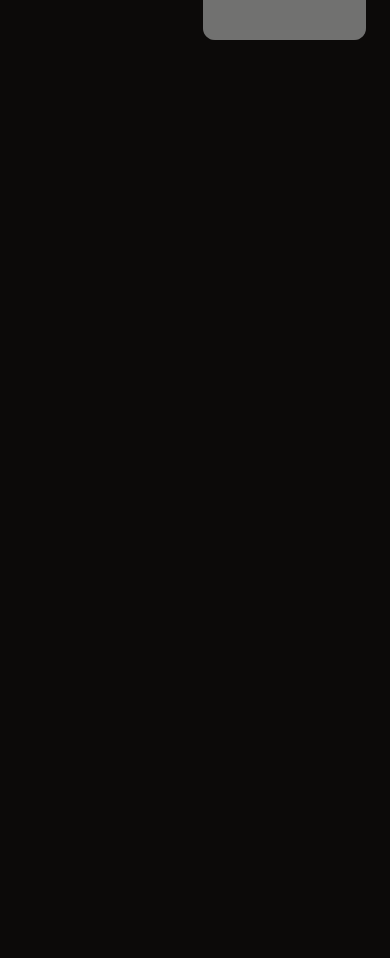
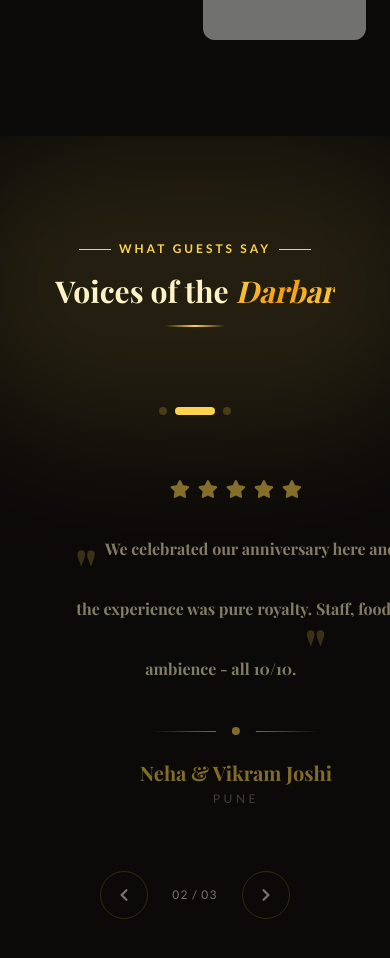
Before and after one commit to NIHHHHHHHHHHH/dum-chronicles, a Next.js app: page / in a window 390 px wide. Shown: the part 7880-8838 px from the top of the page. Before the commit the page ends 8016 px from the top, so only its background shows below. Built offline with nearby package versions, Linux system fonts and the light colour scheme; grey boxes are pictures that could not be loaded.

Commit message:
feat: add testimonials section with data

```diff
--- a/src/app/page.js
+++ b/src/app/page.js
@@ -4,6 +4,7 @@ import About from "@/components/About";
 import Menu from "@/components/Menu";
 import Specialities from "@/components/Specialities";
 import Ambience from "@/components/Ambience";
+import Testimonials from "@/components/Testimonials";
 
 
 export default function home(){
@@ -15,6 +16,7 @@ return(
      <Menu />
      <Specialities />
      <Ambience />
+     <Testimonials />
     </>
 );
 }
--- /dev/null
+++ b/src/components/Testimonials.jsx
@@ -0,0 +1,138 @@
+"use client";
+
+import { useState, useEffect, useCallback } from "react";
+import { motion, AnimatePresence } from "framer-motion";
+import { FaStar, FaChevronLeft, FaChevronRight } from "react-icons/fa";
+import { testimonials } from "@/data/restaurantData";
+import { SectionBadge } from "@/components/ui";
+
+export default function Testimonials() {
+  const [current, setCurrent] = useState(0);
+  const [direction, setDirection] = useState(1);
+
+  // wraps around using modulo so it loops infinitely
+  const go = useCallback((dir) => {
+    setDirection(dir);
+    setCurrent((prev) => (prev + dir + testimonials.length) % testimonials.length);
+  }, []);
+
+  useEffect(() => {
+    const timer = setInterval(() => go(1), 6000);
+    return () => clearInterval(timer);
+  }, [go]);
+
+  const t = testimonials[current];
+
+  return (
+    <section id="testimonials" className="relative min-h-screen flex flex-col justify-center overflow-hidden bg-bg">
+      <AnimatePresence mode="wait">
+        <motion.span
+          key={current}
+          initial={{ opacity: 0, scale: 1.1 }}
+          animate={{ opacity: 1, scale: 1 }}
+          exit={{ opacity: 0, scale: 0.95 }}
+          transition={{ duration: 0.8 }}
+          aria-hidden="true"
+          className="absolute inset-0 flex items-center justify-center pointer-events-none select-none font-display font-bold text-center"
+          style={{
+            fontSize: "clamp(5rem, 18vw, 16rem)",
+            color: "rgba(252,211,77,0.04)",
+            lineHeight: 1,
+            letterSpacing: "-0.04em",
+          }}
+        >
+          {t.name.split(" ")[0]}
+        </motion.span>
+      </AnimatePresence>
+
+      <div className="absolute top-0 left-1/2 -translate-x-1/2 w-125 h-75 rounded-full bg-accent/10 blur-3xl pointer-events-none" />
+
+      <div className="relative z-10 container-xl py-24">
+        <motion.div
+          initial={{ opacity: 0, y: 20 }}
+          whileInView={{ opacity: 1, y: 0 }}
+          viewport={{ once: true }}
+          className="text-center mb-20"
+        >
+          <SectionBadge>What Guests Say</SectionBadge>
+          <h2 className="font-display font-bold text-3xl xs:text-4xl lg:text-5xl">
+            Voices of the{" "}
+            <span className="text-gold-gradient italic">Darbar</span>
+          </h2>
+          <div className="gold-divider" />
+        </motion.div>
+
+        <div className="relative max-w-4xl mx-auto flex flex-col items-center">
+          <div className="flex gap-2 mb-16">
+            {testimonials.map((_, i) => (
+              <button
+                key={i}
+                onClick={() => { setDirection(i > current ? 1 : -1); setCurrent(i); }}
+                aria-label={`Review ${i + 1}`}
+                className="transition-all duration-500 rounded-full"
+                style={{
+                  width: i === current ? "2.5rem" : "0.5rem",
+                  height: "0.5rem",
+                  backgroundColor: i === current ? "var(--color-accent)" : "rgba(252,211,77,0.2)",
+                }}
+              />
+            ))}
+          </div>
+
+          <AnimatePresence mode="wait" custom={direction}>
+            <motion.div
+              key={current}
+              custom={direction}
+              initial={{ opacity: 0, x: direction * 80 }}
+              animate={{ opacity: 1, x: 0 }}
+              exit={{ opacity: 0, x: direction * -80 }}
+              transition={{ duration: 0.6, ease: "easeOut" }}
+              className="text-center flex flex-col items-center"
+            >
+              <div className="flex gap-2 mb-10">
+                {Array.from({ length: t.rating }).map((_, i) => (
+                  <FaStar key={i} className="text-accent text-xl" />
+                ))}
+              </div>
+
+              <blockquote className="font-display font-bold text-text text-center leading-tight text-[clamp(1rem,3vw,3rem)] xs:text-[clamp(1.8rem,4vw,3rem)] mb-12 ">
+                <span className="text-accent/40 text-6xl font-display leading-none align-top mr-2">"</span>
+                {t.quote}
+                <span className="text-accent/40 text-6xl font-display leading-none align-bottom ml-2">"</span>
+              </blockquote>
+
+              <div className="flex items-center gap-4 mb-6">
+                <span className="w-16 h-px bg-linear-to-r from-transparent to-accent" />
+                <span className="w-2 h-2 rounded-full bg-accent" />
+                <span className="w-16 h-px bg-linear-to-l from-transparent to-accent" />
+              </div>
+
+              <p className="font-display font-bold text-accent text-xl">{t.name}</p>
+              <p className="text-text-faint text-xs font-body tracking-[0.3em] uppercase mt-1">{t.city}</p>
+            </motion.div>
+          </AnimatePresence>
+
+          <div className="flex items-center gap-6 mt-16">
+            <button
+              onClick={() => go(-1)}
+              aria-label="Previous review"
+              className="w-12 h-12 rounded-full border border-border hover:border-accent text-text-faint hover:text-accent flex items-center justify-center transition-all duration-300"
+            >
+              <FaChevronLeft size={14} />
+            </button>
+            <span className="text-text-faint text-xs font-body tracking-widest uppercase">
+              {String(current + 1).padStart(2, "0")} / {String(testimonials.length).padStart(2, "0")}
+            </span>
+            <button
+              onClick={() => go(1)}
+              aria-label="Next review"
+              className="w-12 h-12 rounded-full border border-border hover:border-accent text-text-faint hover:text-accent flex items-center justify-center transition-all duration-300"
+            >
+              <FaChevronRight size={14} />
+            </button>
+          </div>
+        </div>
+      </div>
+    </section>
+  );
+}
--- a/src/data/restaurantData.js
+++ b/src/data/restaurantData.js
@@ -202,6 +202,34 @@ export const ambienceImages = [
 ];
 
 
+export const testimonials = [
+  {
+    id: 1,
+    quote: "The Dum Gosht Biryani alone is worth the trip from Mumbai. Absolutely unmatched anywhere in Pune.",
+    name: "Rohit Deshmukh",
+    city: "Mumbai",
+    rating: 5,
+    initials: "RD",
+  },
+  {
+    id: 2,
+    quote:"We celebrated our anniversary here and the experience was pure royalty. Staff, food, ambience - all 10/10.",
+    name: "Neha & Vikram Joshi",
+    city: "Pune",
+    rating: 5,
+    initials: "NV",
+  },
+  {
+    id: 3,
+    quote:"The Galouti Kebabs here have ruined every other kebab for me forever. Nothing comes close.",
+    name: "Arjun Malhotra",
+    city: "Delhi",
+    rating: 5,
+    initials: "AM",
+  },
+];
+
+
 export const navLinks = [
   { label: "Menu", href: "#menu" },
   { label: "Specialities", href: "#specialities" },
```
